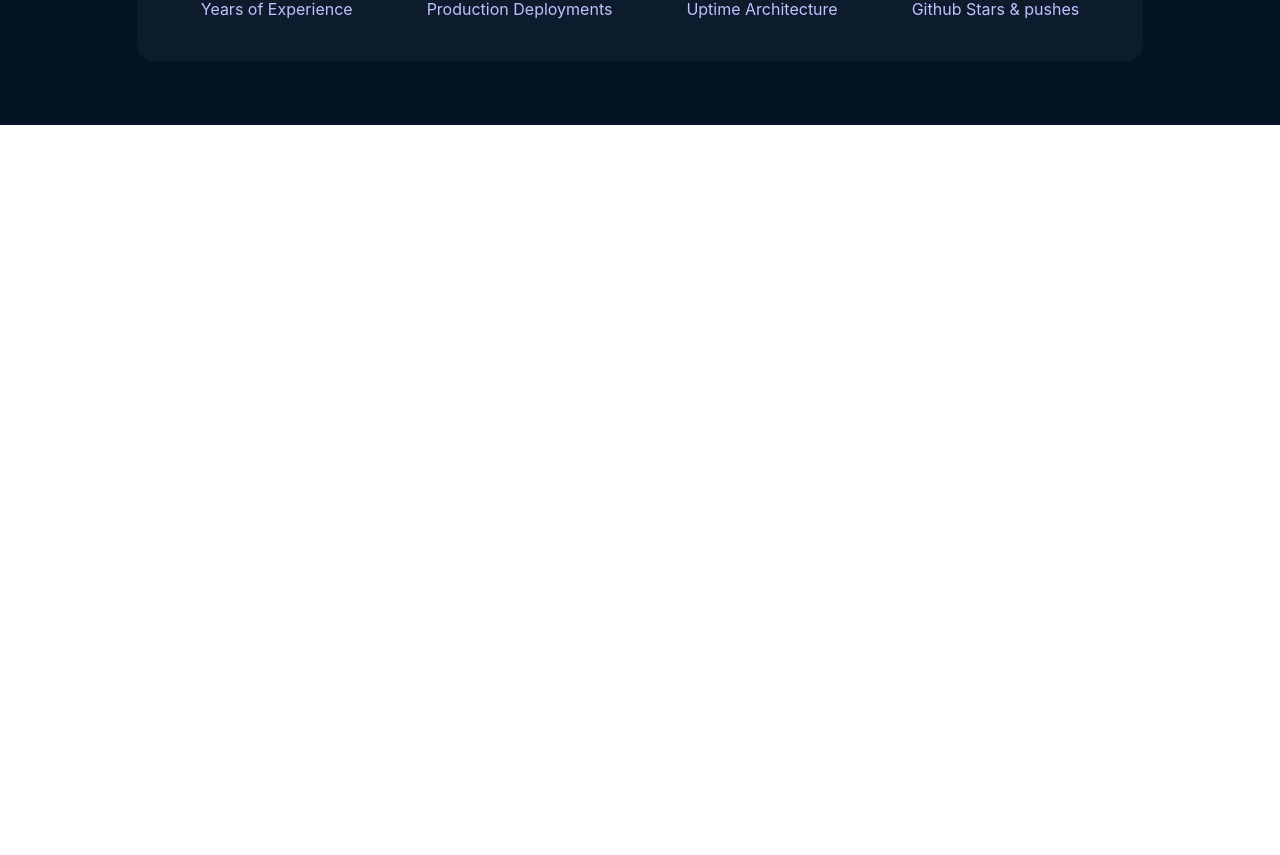
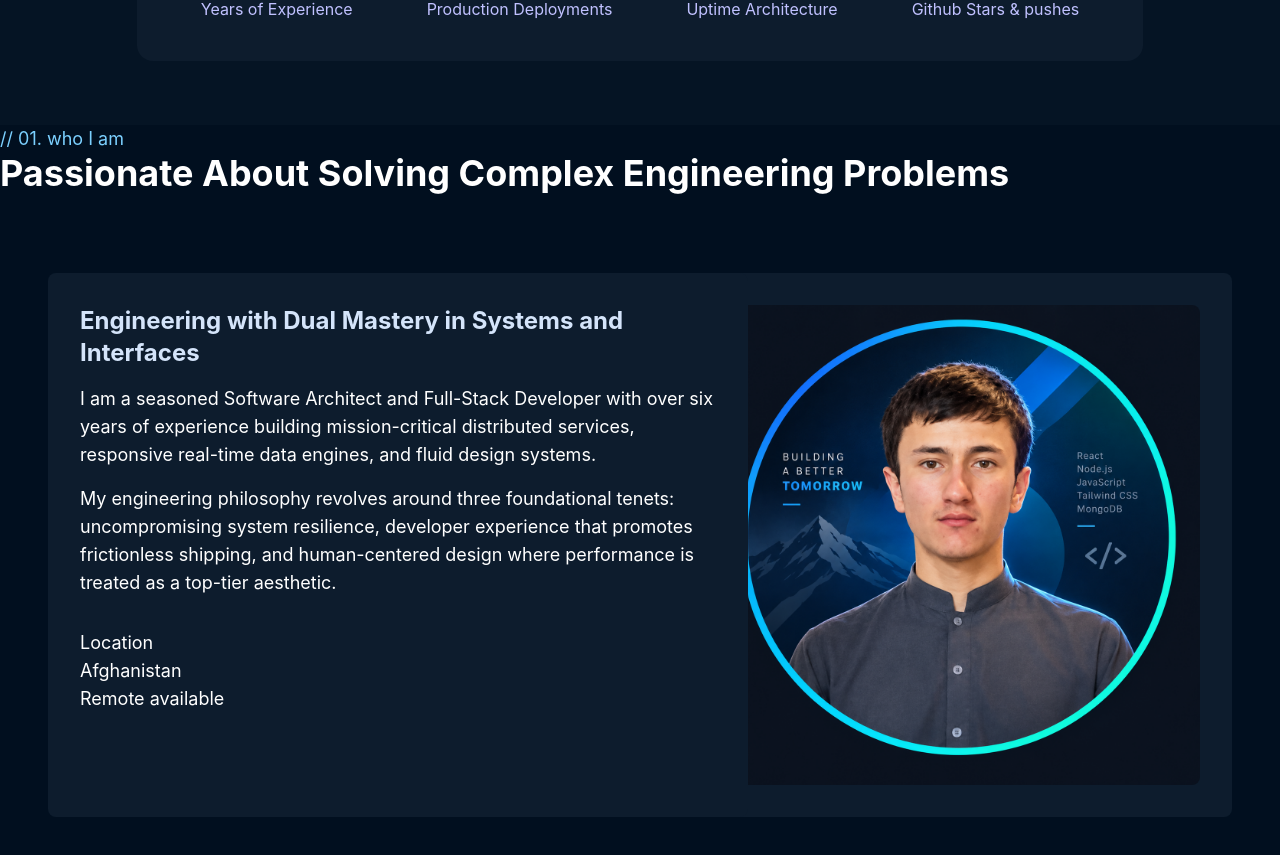
Before and after one commit to khaledsafee43/PersonalSite, a React (Vite) app: page / in a window 1280 px wide. Shown: the part 717-1572 px from the top of the page. Before the commit the page ends 842 px from the top, so only its background shows below. Built offline with nearby package versions, Linux system fonts and the light colour scheme.

Commit message:
The About section Madded successfully

```diff
--- /dev/null
+++ b/src/pages/About.jsx
@@ -0,0 +1,47 @@
+export default function About() {
+  return (
+    <main className="bg-[#010F1F] text-white min-h-screen">
+      <div>
+        <p className="text-start text-lg text-[#7BD0FF]">
+          // 01. who I am <span className="text-[#7BD0FF]"></span>
+        </p>
+        <h1 className="text-4xl font-bold">
+          Passionate About Solving Complex Engineering Problems
+        </h1>
+      </div>
+      <div className="grid grid-cols-1  gap-x-24 mt-8 p-12 md:grid-cols-2">
+        <div className="bg-[#0D1C2D] text-lg flex flex-col gap-4 p-8 w-[700px] rounded-lg relative ">
+          <h2 className="text-2xl font-bold text-[#D4E4FA]">
+            Engineering with Dual Mastery in Systems and Interfaces
+          </h2>
+          <p>
+            I am a seasoned Software Architect and Full-Stack Developer with
+            over six years of experience building mission-critical distributed
+            services, responsive real-time data engines, and fluid design
+            systems.
+          </p>
+          <p>
+            My engineering philosophy revolves around three foundational tenets:
+            uncompromising system resilience, developer experience that promotes
+            frictionless shipping, and human-centered design where performance
+            is treated as a top-tier aesthetic.
+          </p>
+          <div className="flex gap-8 mt-4">
+            <div>
+              <p>Location</p>
+              <p>Afghanistan</p>
+              <p>Remote available</p>
+            </div>
+          </div>
+        </div>
+        <div className="bg-[#0D1C2D] rounded-lg p-8 flex justify-center items-center">
+          <img
+            src="MyPicture.png"
+            alt="Khaled Saifee"
+            className="rounded-lg w-full h-full"
+          />
+        </div>
+      </div>
+    </main>
+  );
+}
--- a/src/pages/Home.jsx
+++ b/src/pages/Home.jsx
@@ -1,6 +1,8 @@
   import { DownloadIcon, ArrowDown, TerminalSquareIcon, Layers3, Gauge, GaugeCircleIcon } from "lucide-react";
+import About from "./About";
   export default function HomePage() {
     return (
+      <>
       <section className="relative text-white flex gap-2.5 flex-col justify-center p-16 items-center">
         <div
           className="bg-[#8082ff18] blur-3xl w-[670px] h-[414px]
@@ -61,10 +63,12 @@
             <p className="text-[#C0C1FF]">Uptime Architecture</p>
           </div>
           <div className="flex flex-col items-center justify-center py-2 px-8 gap-1.5">
-            <h2 className="text-3xl font-bold text-[#C7C4D7]">160</h2>
+            <h2 className="text-3xl font-bold text-[#C7C4D7]">164</h2>
             <p className="text-[#C0C1FF]">Github Stars & pushes</p>
           </div>
         </div>
       </section>
+      <About/>
+      </>
     );
   }
```
